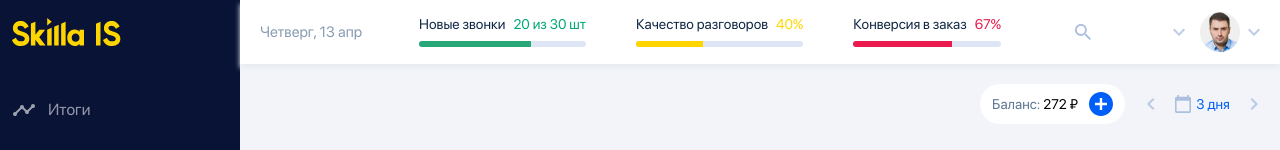
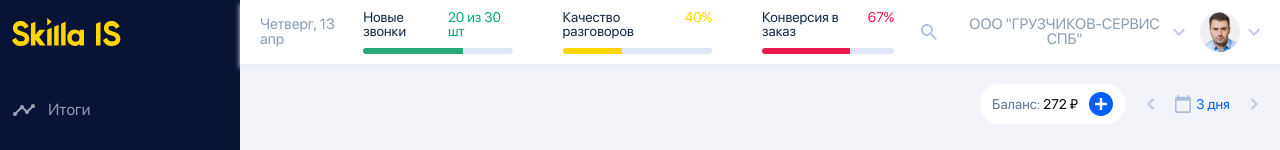
Before and after one commit to aleksey-verin/crm, a React (Vite) app: page /#/calls in a window 1280 px wide. Shown: the top 150 px of the page. Built offline with nearby package versions, Linux system fonts and the light colour scheme; no server answers; the HTML template or start-up script is replaced by a standard one.

Commit message:
refactor: cleaned some code

```diff
--- a/src/components/header/Company.tsx
+++ b/src/components/header/Company.tsx
@@ -1,17 +1,13 @@
 import React from 'react';
 import ImgArrow from '../images/ImgArrow';
-import { useSelector } from 'react-redux';
-import { selectorCallsDataSlice } from '../../store/reducers/callsDataSlice';
-import Loader from '../commonUI/Loader';
 
 const Company = () => {
-  const { data } = useSelector(selectorCallsDataSlice);
-
-  const partnerName = data ? data[0]?.partner_data.name : null;
+  // const { data } = useSelector(selectorCallsDataSlice);
+  // const partnerName = data ? data[0]?.partner_data.name : null;
 
   return (
     <div className="company">
-      <div className="company-name">{partnerName}</div>
+      <div className="company-name">ООО "ГРУЗЧИКОВ-СЕРВИС СПБ"</div>
       <ImgArrow direction="btn-down" />
     </div>
   );
```
